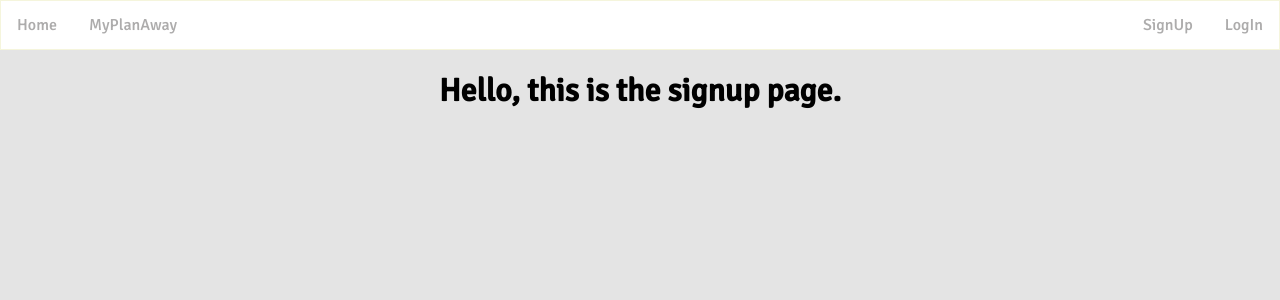
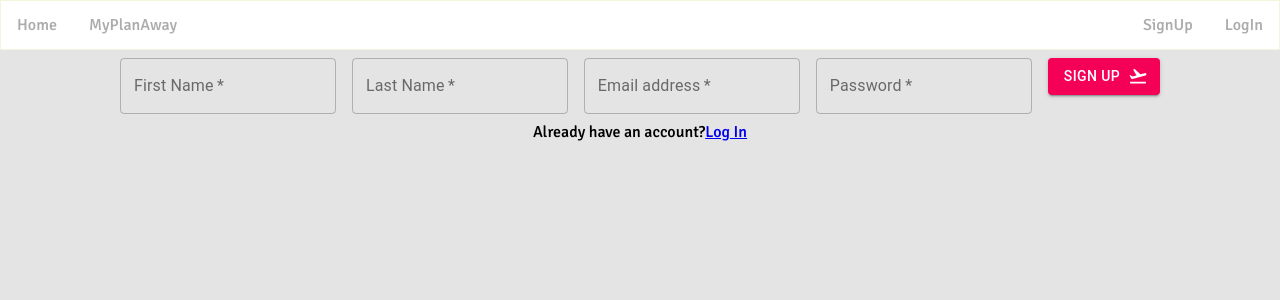
Before and after one commit to kappa3-3/PlanAway, a React (Create React App) app: page /account/signup in a window 1280 px wide. Shown: the top 300 px of the page. Built offline with nearby package versions, Linux system fonts and the light colour scheme.

Commit message:
client side sing up and login pages

```diff
--- a/package.json
+++ b/package.json
@@ -5,6 +5,7 @@
   "dependencies": {
     "@date-io/date-fns": "^1.3.13",
     "@material-ui/core": "^4.11.0",
+    "@material-ui/icons": "^4.9.1",
     "@material-ui/pickers": "^3.2.8",
     "@testing-library/jest-dom": "^4.2.4",
     "@testing-library/react": "^9.3.2",
--- a/src/components/Navigation.css
+++ b/src/components/Navigation.css
@@ -26,7 +26,7 @@ li {
   float: left;
 }
 
-li .navigation-link {
+.navigation-link {
   display: block;
   color: rgb(173, 172, 172);
   text-align: center;
@@ -35,6 +35,6 @@ li .navigation-link {
 }
 
 
-li .navigation-link:hover {
+.navigation-link:hover {
   background-color: rgb(246, 246, 246);
 }
--- a/src/pages/Login.js
+++ b/src/pages/Login.js
@@ -1,9 +1,61 @@
 import React from 'react';
+import TextField from '@material-ui/core/TextField';
+import { makeStyles } from '@material-ui/core/styles';
+import Button from '@material-ui/core/Button';
+import Icon from '@material-ui/core/Icon';
+import FlightTakeOffIcon from '@material-ui/icons/FlightTakeoff'
+import { Link } from 'react-router-dom';
 
-const Login = () => (
-  <div>
-    <h1>Hello I am login page</h1>
-  </div>
-);
 
-export default Login;
+const useStyles = makeStyles((theme) => ({
+  root: {
+    '& .MuiTextField-root': {
+      margin: theme.spacing(1),
+      width: '25ch',
+    },
+  },
+  button: {
+    margin: theme.spacing(1),
+  },
+}));
+
+export default function Login() {
+  const classes = useStyles();
+  return (
+    <div>
+      <form className={classes.root} noValidate autoComplete="off">
+
+        <TextField
+          required
+          id="outlined-required"
+          label="Email address"
+          variant="outlined"
+        />
+        <TextField
+          required
+          id="outlined-password-input"
+          label="Password"
+          type="password"
+          autoComplete="current-password"
+          variant="outlined"
+        />
+        <Button
+          variant="contained"
+          color="secondary"
+          className={classes.button}
+          endIcon={<FlightTakeOffIcon />}
+        >
+          Log In
+        </Button>
+      </form>
+      <div>
+        <span>Don't have an account yet?</span>
+        <span>
+          <Link to="/account/signup">
+            Sign Up
+          </Link>
+        </span>
+      </div>
+    </div>
+  )
+}
--- a/src/pages/Signup.js
+++ b/src/pages/Signup.js
@@ -1,9 +1,72 @@
 import React from 'react';
+import TextField from '@material-ui/core/TextField';
+import { makeStyles } from '@material-ui/core/styles';
+import Button from '@material-ui/core/Button';
+import Icon from '@material-ui/core/Icon';
+import FlightTakeOffIcon from '@material-ui/icons/FlightTakeoff'
+import { Link } from 'react-router-dom';
 
-const Signup = () => (
-  <div>
-    <h1> Hello, this is the signup page.</h1>
-  </div>
-);
 
-export default Signup;
+const useStyles = makeStyles((theme) => ({
+  root: {
+    '& .MuiTextField-root': {
+      margin: theme.spacing(1),
+      width: '25ch',
+    },
+  },
+  button: {
+    margin: theme.spacing(1),
+  },
+}));
+
+export default function SignUp() {
+  const classes = useStyles();
+  return (
+    <div>
+      <form className={classes.root} noValidate autoComplete="off">
+      <TextField
+          required
+          id="outlined-required"
+          label="First Name"
+          variant="outlined"
+        />
+         <TextField
+          required
+          id="outlined-required"
+          label="Last Name"
+          variant="outlined"
+        />
+        <TextField
+          required
+          id="outlined-required"
+          label="Email address"
+          variant="outlined"
+        />
+        <TextField
+          required
+          id="outlined-password-input"
+          label="Password"
+          type="password"
+          autoComplete="current-password"
+          variant="outlined"
+        />
+        <Button
+          variant="contained"
+          color="secondary"
+          className={classes.button}
+          endIcon={<FlightTakeOffIcon />}
+        >
+          Sign Up
+        </Button>
+      </form>
+      <div>
+        <span>Already have an account?</span>
+        <span>
+          <Link to="/account/login">
+            Log In
+          </Link>
+        </span>
+      </div>
+    </div>
+  )
+}
```
Also changed, not shown: 1 other file (tests, documents, lock files or other folders).
